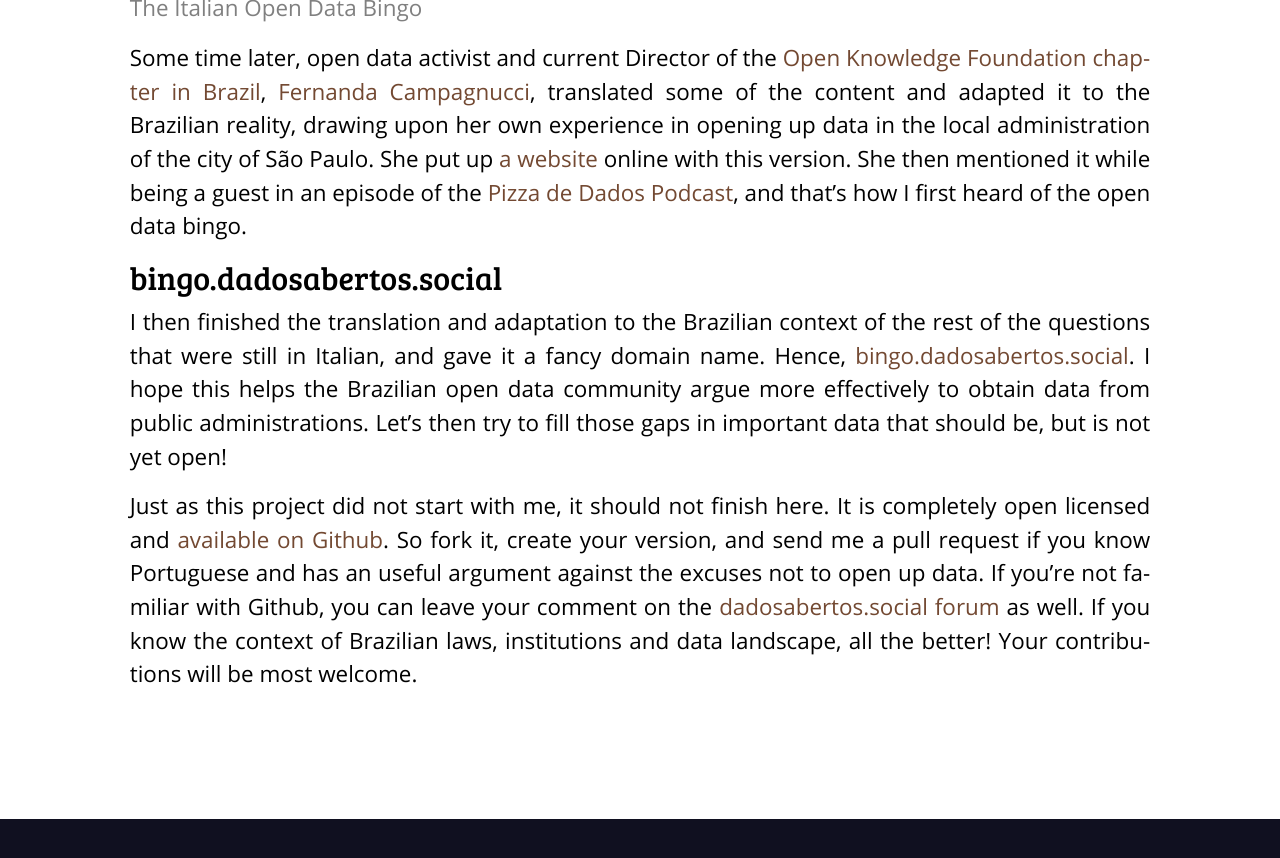
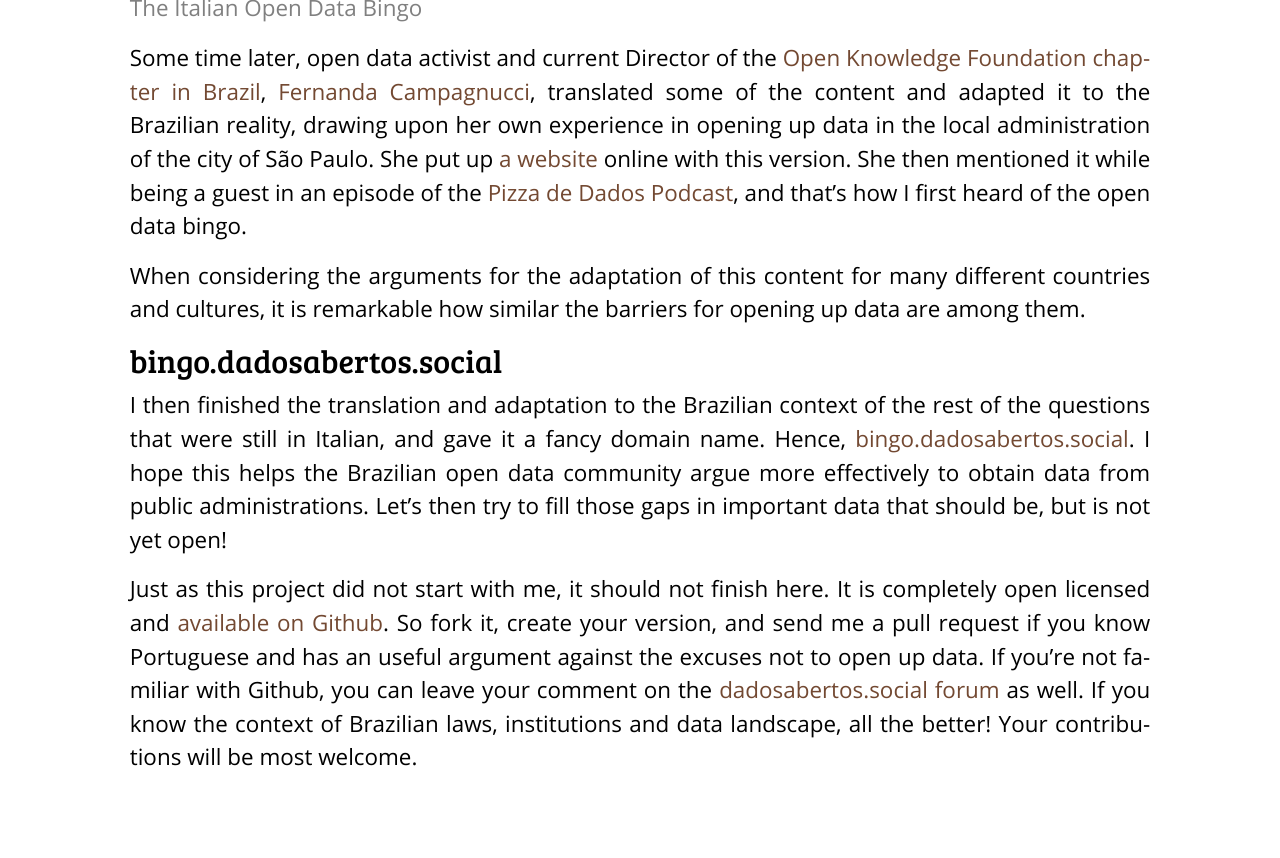
Before and after one commit to augusto-herrmann/augusto-herrmann.github.io, a Jekyll site: the page built from _posts/2020-02-19-its-2020-why-are-you-not-opening-up-data-yet-bingo.md, in a window 1280 px wide and 900 px high, scrolled down 2878 px. Shown: the top 858 px of the window. Built offline with Jekyll 4.4.1, drawn with Linux system fonts in a browser that asks for light colours; nearby versions of some CDN libraries; before the commit the page ends 3697 px from its top, so only the background shows below that.

Commit message:
add point about the similarity of barriers to open data

```diff
--- a/_posts/2020-02-19-its-2020-why-are-you-not-opening-up-data-yet-bingo.md
+++ b/_posts/2020-02-19-its-2020-why-are-you-not-opening-up-data-yet-bingo.md
@@ -101,6 +101,10 @@
 [Pizza de Dados Podcast](http://umdadoamais.com/dados-do-ponto-de-vista-do-governo-pizza-de-dados/),
 and that's how I first heard of the open data bingo.
 
+When considering the arguments for the adaptation of this content for many
+different countries and cultures, it is remarkable how similar the barriers
+for opening up data are among them.
+
 ## bingo.dadosabertos.social
 
 I then finished the translation and adaptation to the Brazilian context of the
```
Also changed, not shown: _posts/2020-02-19-e-2020-por-que-voce-ainda-nao-esta-abrindo-dados-bingo.md (+4 -0 lines).
